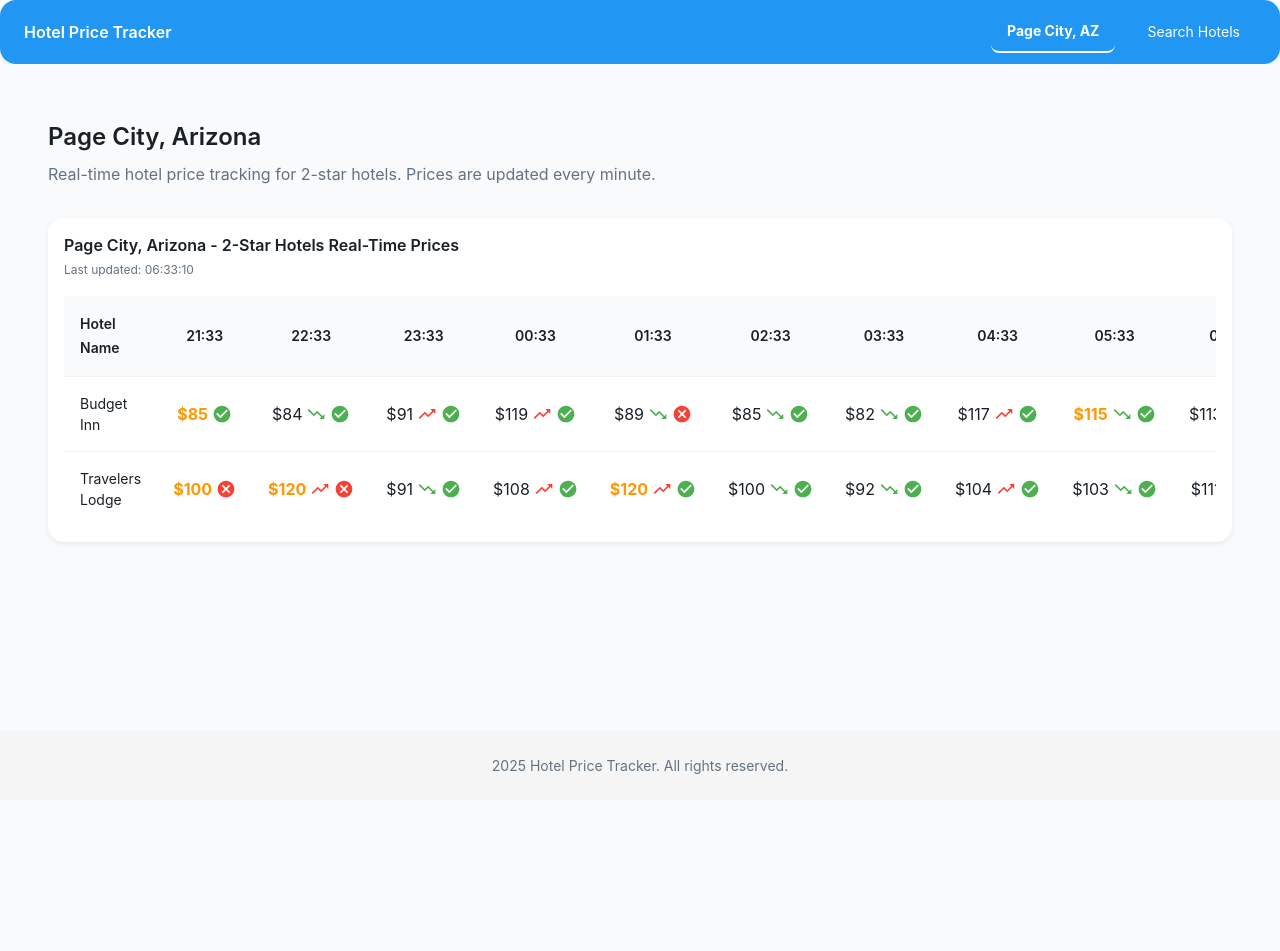
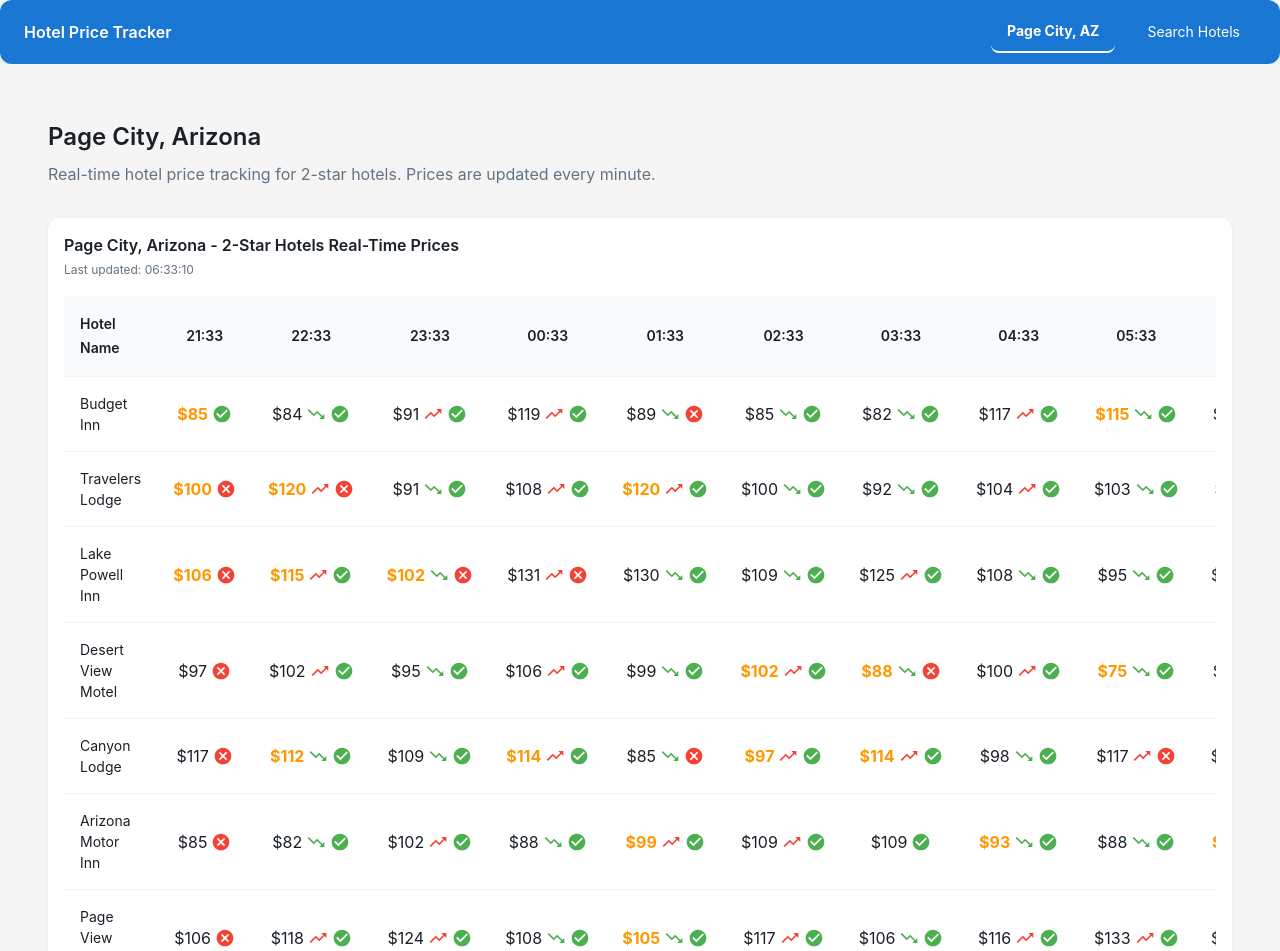
Before and after one commit to lohitverma/hoteltracking, a React (Vite) app in the folder frontend/: page /page-city in a window 1280 px wide. Shown: the top 951 px of the page. Before the commit the page ends 800 px from the top, so only its background shows below. Built offline with nearby package versions, Linux system fonts and the light colour scheme.

Commit message:
Add more mock hotels and fix frontend configuration

```diff
--- a/frontend/src/components/RealTimeHotelChart.jsx
+++ b/frontend/src/components/RealTimeHotelChart.jsx
@@ -43,7 +43,86 @@ const mockHotelData = [
       changed: Math.random() > 0.7
     }))
   },
-  // Add more mock hotels here
+  {
+    id: 3,
+    name: "Lake Powell Inn",
+    rating: 2,
+    priceHistory: Array(10).fill(null).map((_, i) => ({
+      amount: Math.floor(Math.random() * (140 - 95) + 95),
+      available: Math.random() > 0.2,
+      changed: Math.random() > 0.7
+    }))
+  },
+  {
+    id: 4,
+    name: "Desert View Motel",
+    rating: 2,
+    priceHistory: Array(10).fill(null).map((_, i) => ({
+      amount: Math.floor(Math.random() * (110 - 75) + 75),
+      available: Math.random() > 0.2,
+      changed: Math.random() > 0.7
+    }))
+  },
+  {
+    id: 5,
+    name: "Canyon Lodge",
+    rating: 2,
+    priceHistory: Array(10).fill(null).map((_, i) => ({
+      amount: Math.floor(Math.random() * (125 - 85) + 85),
+      available: Math.random() > 0.2,
+      changed: Math.random() > 0.7
+    }))
+  },
+  {
+    id: 6,
+    name: "Arizona Motor Inn",
+    rating: 2,
+    priceHistory: Array(10).fill(null).map((_, i) => ({
+      amount: Math.floor(Math.random() * (115 - 80) + 80),
+      available: Math.random() > 0.2,
+      changed: Math.random() > 0.7
+    }))
+  },
+  {
+    id: 7,
+    name: "Page View Hotel",
+    rating: 2,
+    priceHistory: Array(10).fill(null).map((_, i) => ({
+      amount: Math.floor(Math.random() * (135 - 95) + 95),
+      available: Math.random() > 0.2,
+      changed: Math.random() > 0.7
+    }))
+  },
+  {
+    id: 8,
+    name: "Antelope Inn",
+    rating: 2,
+    priceHistory: Array(10).fill(null).map((_, i) => ({
+      amount: Math.floor(Math.random() * (120 - 85) + 85),
+      available: Math.random() > 0.2,
+      changed: Math.random() > 0.7
+    }))
+  },
+  {
+    id: 9,
+    name: "Glen Canyon Motel",
+    rating: 2,
+    priceHistory: Array(10).fill(null).map((_, i) => ({
+      amount: Math.floor(Math.random() * (125 - 90) + 90),
+      available: Math.random() > 0.2,
+      changed: Math.random() > 0.7
+    }))
+  },
+  {
+    id: 10,
+    name: "Powell Place Inn",
+    rating: 2,
+    priceHistory: Array(10).fill(null).map((_, i) => ({
+      amount: Math.floor(Math.random() * (130 - 85) + 85),
+      available: Math.random() > 0.2,
+      changed: Math.random() > 0.7
+    }))
+  }
 ];
 
 const HOURS_TO_SHOW = 10;
--- /dev/null
+++ b/frontend/src/index.css
@@ -0,0 +1,22 @@
+:root {
+  font-family: Inter, system-ui, Avenir, Helvetica, Arial, sans-serif;
+  line-height: 1.5;
+  font-weight: 400;
+
+  font-synthesis: none;
+  text-rendering: optimizeLegibility;
+  -webkit-font-smoothing: antialiased;
+  -moz-osx-font-smoothing: grayscale;
+}
+
+body {
+  margin: 0;
+  min-width: 320px;
+  min-height: 100vh;
+}
+
+#root {
+  min-height: 100vh;
+  display: flex;
+  flex-direction: column;
+}
--- a/frontend/src/theme.jsx
+++ b/frontend/src/theme.jsx
@@ -4,19 +4,19 @@ const theme = createTheme({
   palette: {
     mode: 'light',
     primary: {
-      main: '#2196f3',
-      light: '#64b5f6',
-      dark: '#1976d2',
+      main: '#1976d2',
+      light: '#42a5f5',
+      dark: '#1565c0',
       contrastText: '#ffffff',
     },
     secondary: {
-      main: '#f50057',
-      light: '#ff4081',
-      dark: '#c51162',
+      main: '#9c27b0',
+      light: '#ba68c8',
+      dark: '#7b1fa2',
       contrastText: '#ffffff',
     },
     background: {
-      default: '#f8fafc',
+      default: '#f5f5f5',
       paper: '#ffffff',
     },
     success: {
@@ -143,6 +143,7 @@ const theme = createTheme({
     MuiButton: {
       styleOverrides: {
         root: {
+          textTransform: 'none',
           borderRadius: 8,
           padding: '8px 16px',
           transition: 'all 0.2s ease-in-out',
@@ -211,7 +212,7 @@ const theme = createTheme({
     MuiPaper: {
       styleOverrides: {
         root: {
-          borderRadius: 16,
+          borderRadius: 12,
         },
       },
     },
```
Also changed, not shown: frontend/src/main.jsx (added, +10 -0 lines).
